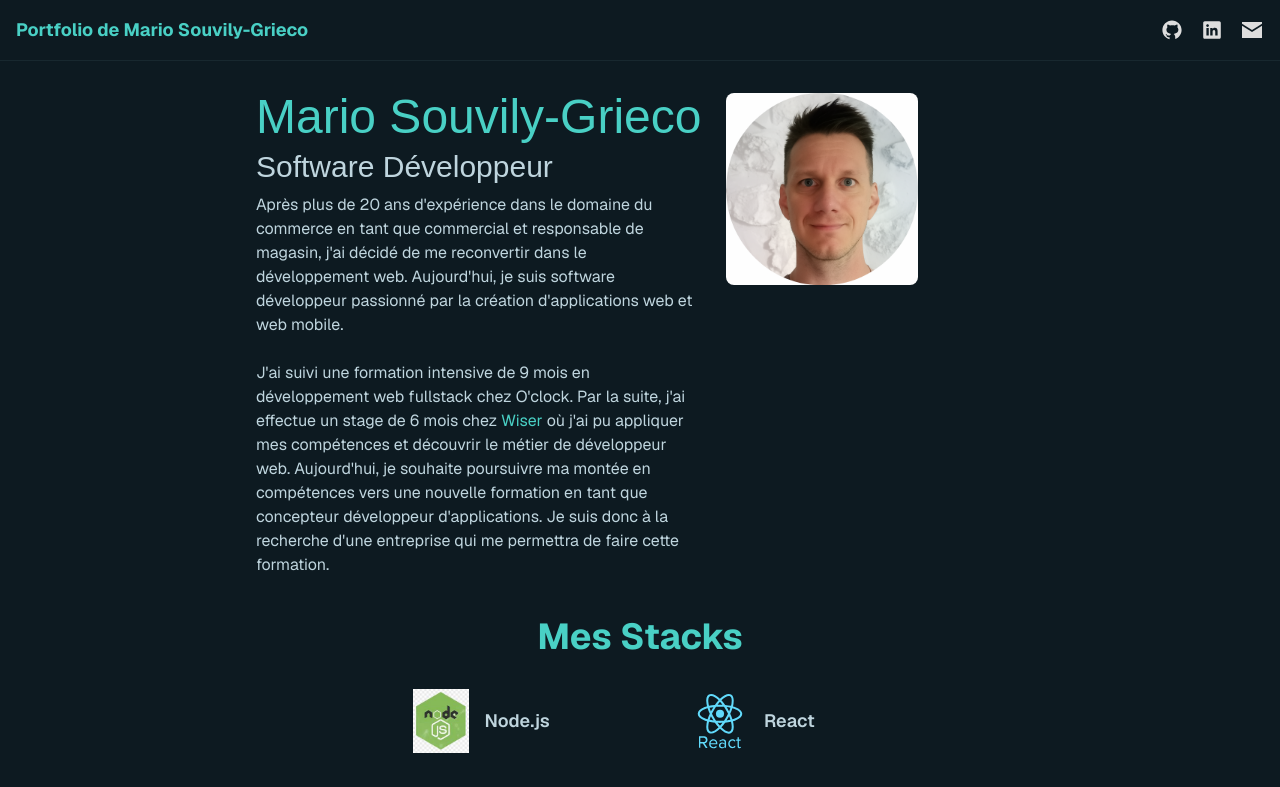
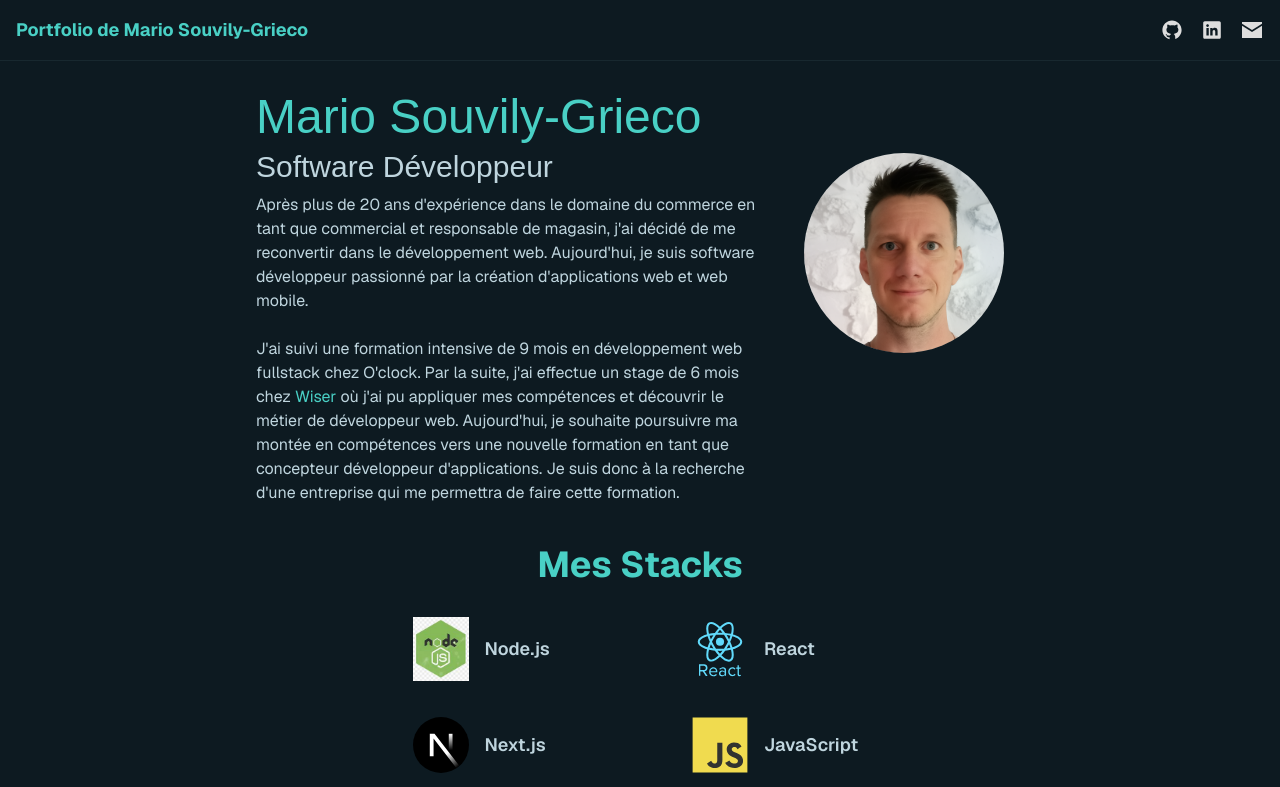
Before and after one commit to mario-souvily/portofolio2, a Next.js app: page / in a window 1280 px wide. Shown: the top 787 px of the page. Built offline with nearby package versions, Linux system fonts and the light colour scheme; a web font is replaced by a local one.

Commit message:
mise en forme de l'image de Mario

```diff
--- a/app/components/hero.tsx
+++ b/app/components/hero.tsx
@@ -25,10 +25,11 @@ export const Hero = () => {
           qui me permettra de faire cette formation.
         </p>
       </div>
-      <div className="flex-[2] flex justify-center md:justify-start">
+      <div className="px-5 mt-15">
         <img src="/images/image-moi.png"
-          className="w-full h-auto max-w-48 rounded-lg"
+          className="h-auto max-w-50 clip-circle"
           alt="Photo de Mario"
+
         />
       </div>
     </section>
--- a/app/globals.css
+++ b/app/globals.css
@@ -163,3 +163,7 @@ body {
 ::-webkit-scrollbar-thumb:hover {
   background: hsl(var(--accent));
 }
+
+.clip-circle {
+  clip-path: circle(50%);
+}
```
